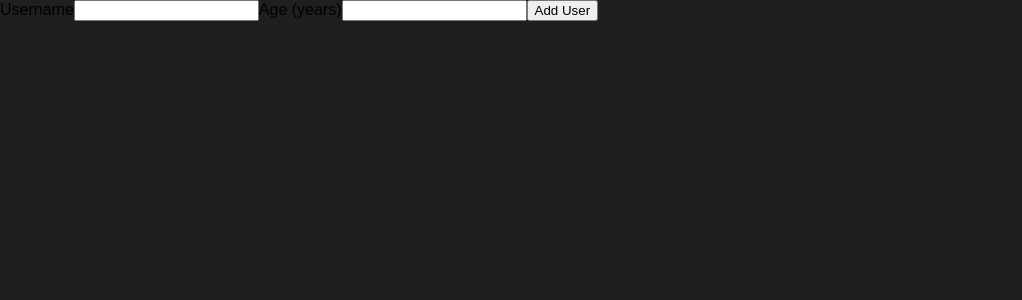
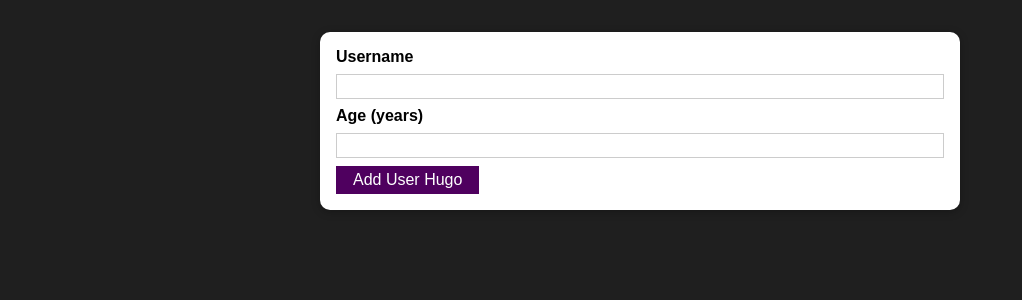
Before and after one commit to hmachefe/UDEMY-Section-8, a React (Create React App) app in the folder UDEMY-Section-8/: page / in a window 1280 px wide. Shown: the top 300 px of the page, without its empty margins (0-1022 px from the left). Built offline with nearby package versions, Linux system fonts and the light colour scheme.

Commit message:
lessons-90-91-92-93

```diff
--- /dev/null
+++ b/UDEMY-Section-8/src/components/UI/Button.js
@@ -0,0 +1,10 @@
+import classes from './Button.module.css'
+
+const Button = (props) => {
+    return <button className={classes.button} type={props.type} onClick={props.onClick}>
+            {props.children}
+        </button>
+    ;
+};
+
+export default Button;
--- /dev/null
+++ b/UDEMY-Section-8/src/components/UI/Button.module.css
@@ -0,0 +1,18 @@
+.button {
+    font: inherit;
+    border: 1px solid #4f005f;
+    background: #4f005f;
+    color: white;
+    padding: 0.25rem 1rem;
+    cursor: pointer;
+  }
+
+  .button:hover,
+  .button:active {
+    background: #741188;
+    border-color: #741188;
+  }
+
+  .button:focus {
+    outline: none;
+  }
--- /dev/null
+++ b/UDEMY-Section-8/src/components/UI/Card.js
@@ -0,0 +1,9 @@
+import classes from './Card.module.css'
+
+const Card = (props) => {
+    return <div className={`${props.cssClass} ${classes.card}`}>
+        {props.children}
+    </div>;
+}
+
+export default Card;
--- /dev/null
+++ b/UDEMY-Section-8/src/components/UI/Card.module.css
@@ -0,0 +1,5 @@
+.card {
+  background-color: white;
+  box-shadow: 0 2px 8px rgba(0, 0, 0, 0.26);
+  border-radius: 10px;
+}
--- a/UDEMY-Section-8/src/components/users/AddUser.js
+++ b/UDEMY-Section-8/src/components/users/AddUser.js
@@ -1,20 +1,55 @@
-import React from "react";
+import React, { useState } from "react";
+import Card from "../UI/Card";
+import Button from "../UI/Button";
+import classes from "./AddUser.module.css";
 
-const AddUSer = props => {
+const AddUSer = (props) => {
+  const [enteredUsername, setEnteredUsername] = useState("");
+  const [enteredAge, setEnteredAge] = useState("");
 
   const addUserHandler = (event) => {
     event.preventDefault();
+    console.log(enteredUsername + " - " + enteredAge);
+    if (enteredUsername.trim().length === 0 || enteredAge.trim().length === 0) {
+      return;
+    }
+    if (+enteredAge < 1) {
+      return;
     }
 
+    setEnteredAge("");
+    setEnteredUsername("");
+  };
+
+  const changeAgeHandler = (event) => {
+    setEnteredAge(event.target.value);
+  };
+
+  const changeUsernameHandler = (event) => {
+    setEnteredUsername(event.target.value);
+  };
+
   return (
+    <Card cssClass={classes.input}>
       <form onSubmit={addUserHandler}>
         <label htmlFor="username">Username</label>
-            <input id="username" type="text" />
+        <input
+          id="username"
+          type="text"
+          value={enteredUsername}
+          onChange={changeUsernameHandler}
+        />
         <label htmlFor="age">Age (years)</label>
-            <input id="age" type="number" />
-            <button type="submit">Add User</button>
+        <input
+          id="age"
+          type="number"
+          value={enteredAge}
+          onChange={changeAgeHandler}
+        />
+        <Button type="submit">Add User Hugo</Button>
       </form>
+    </Card>
   );
-}
+};
 
 export default AddUSer;
--- /dev/null
+++ b/UDEMY-Section-8/src/components/users/AddUser.module.css
@@ -0,0 +1,26 @@
+.input {
+    margin: 2rem auto;
+    padding: 1rem;
+    width: 90%;
+    max-width: 40rem;
+  }
+
+  .input label {
+    display: block;
+    font-weight: bold;
+    margin-bottom: 0.5rem;
+  }
+
+  .input input {
+    font: inherit;
+    display: block;
+    width: 100%;
+    border: 1px solid #ccc;
+    padding: 0.15rem;
+    margin-bottom: 0.5rem;
+  }
+
+  .input input:focus {
+    outline: none;
+    border-color: #4f005f;
+  }
```
Lines whose indentation alone changed are shown as unchanged.
